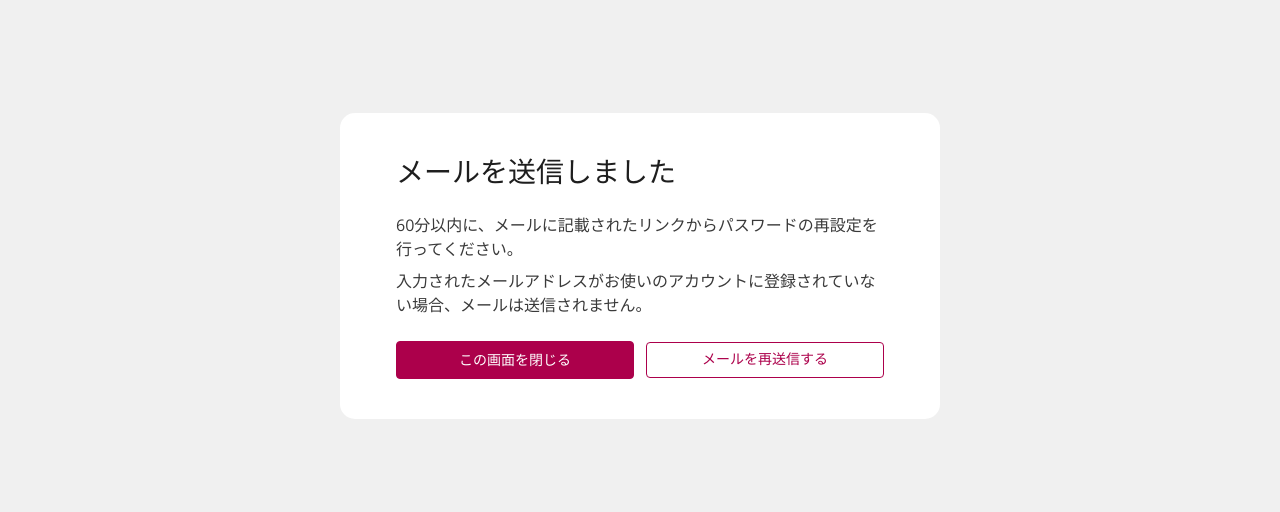
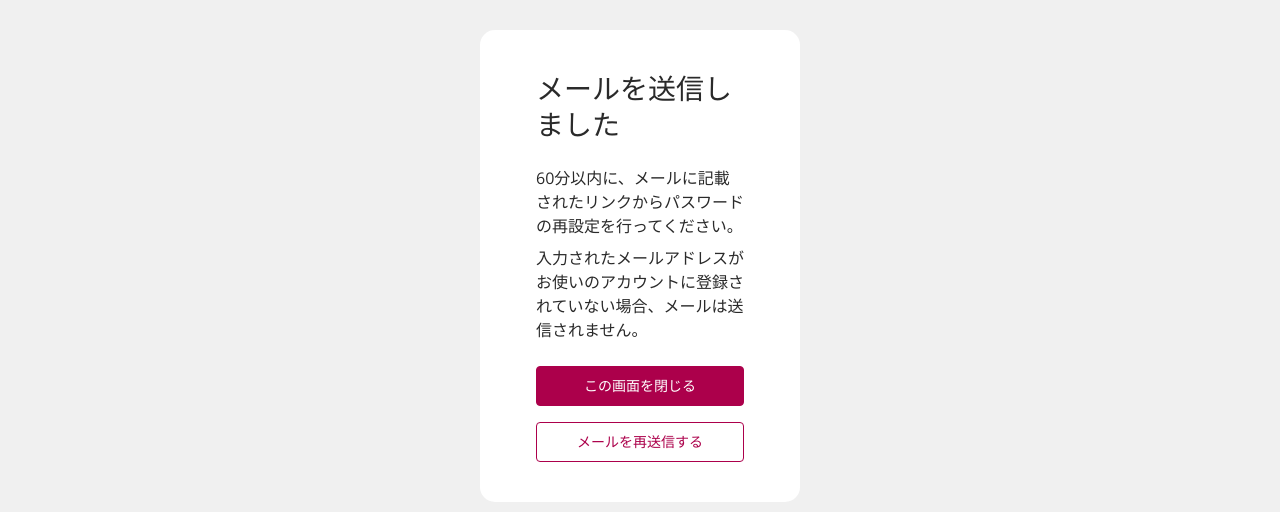
Before and after one commit to traP-jp/traOJudge, a Vue app in the folder UI/: page /reset-password/after-mail in a window 1280 px wide. Shown: the part 162-674 px from the top of the page. Built offline with nearby package versions, Linux system fonts and the light colour scheme.

Commit message:
fix:after-mailのデザインを修正

```diff
--- a/UI/src/components/Controls/BorderedButton.vue
+++ b/UI/src/components/Controls/BorderedButton.vue
@@ -12,7 +12,7 @@ function onClick() {
 <template>
   <button
     :disabled="disabled"
-    class="fontstyle-ui-control-strong inline-block h-9 rounded border border-brand-primary px-6 text-brand-primary enabled:hover:bg-brand-light-primary disabled:opacity-50"
+    class="fontstyle-ui-control-strong inline-block rounded border border-brand-primary px-6 text-brand-primary enabled:hover:bg-brand-light-primary disabled:opacity-50"
     :style="{ paddingLeft: padding, paddingRight: padding }"
     @click="onClick"
   >
--- a/UI/src/views/ResetPasswordAfterMailView.vue
+++ b/UI/src/views/ResetPasswordAfterMailView.vue
@@ -1,7 +1,7 @@
 <script setup lang="ts">
-import { useRouter } from 'vue-router'
 import type { Email } from '@/api/generated'
 import { AuthenticationApi } from '@/api/generated'
+import { useRouter } from 'vue-router'
 
 import BorderedButton from '@/components/Controls/BorderedButton.vue'
 import PrimaryButton from '@/components/Controls/PrimaryButton.vue'
@@ -24,28 +24,25 @@ const requestResetPassword = async () => {
 </script>
 
 <template>
-  <div class="flex h-[calc(100vh-56px)] items-center justify-center bg-background-secondary">
+  <div class="flex h-header-offset items-center justify-center bg-background-secondary">
     <div
-      class="flex w-[600px] flex-col items-start justify-center gap-6 rounded-[15px] bg-background-primary px-14 py-10"
+      class="flex w-1/4 flex-col items-start justify-center gap-6 rounded-15 bg-background-primary px-14 py-10"
     >
-      <h1 class="fontstyle-ui-title text-[#1E1E1E]">メールを送信しました</h1>
+      <h1 class="fontstyle-ui-title text-text-primary">メールを送信しました</h1>
       <div class="flex flex-col items-start gap-2 self-stretch">
-        <p class="fontstyle-ui-body text-[#3A3A3A]">
+        <p class="fontstyle-ui-body text-text-primary">
           60分以内に、メールに記載されたリンクからパスワードの再設定を行ってください。
         </p>
-        <p class="fontstyle-ui-body text-[#3A3A3A]">
+        <p class="fontstyle-ui-body text-text-primary">
           入力されたメールアドレスがお使いのアカウントに登録されていない場合、メールは送信されません。
         </p>
       </div>
-      <div class="flex items-center justify-center gap-3 self-stretch">
-        <PrimaryButton
-          class="flex shrink-0 grow basis-0 items-center justify-center gap-2.5 px-5 py-2"
-          @click="closeWindow"
-        >
+      <div class="flex flex-col items-stretch justify-center gap-4 self-stretch">
+        <PrimaryButton class="flex h-10 items-center justify-center px-5 py-2" @click="closeWindow">
           この画面を閉じる
         </PrimaryButton>
         <BorderedButton
-          class="flex shrink-0 grow basis-0 items-end justify-center gap-2.5 px-5 py-2"
+          class="flex h-10 items-center justify-center px-5 py-2"
           @click="requestResetPassword"
         >
           メールを再送信する
```
